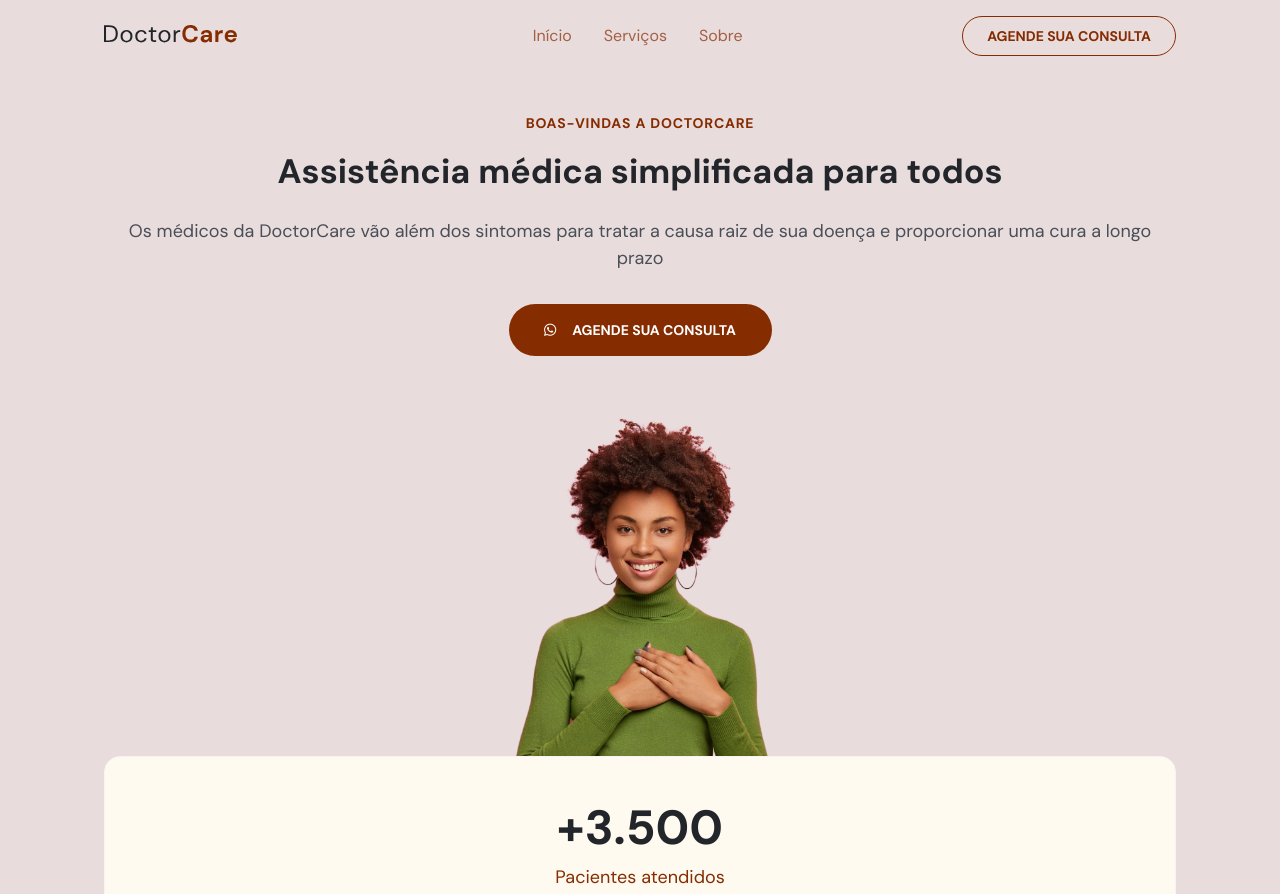
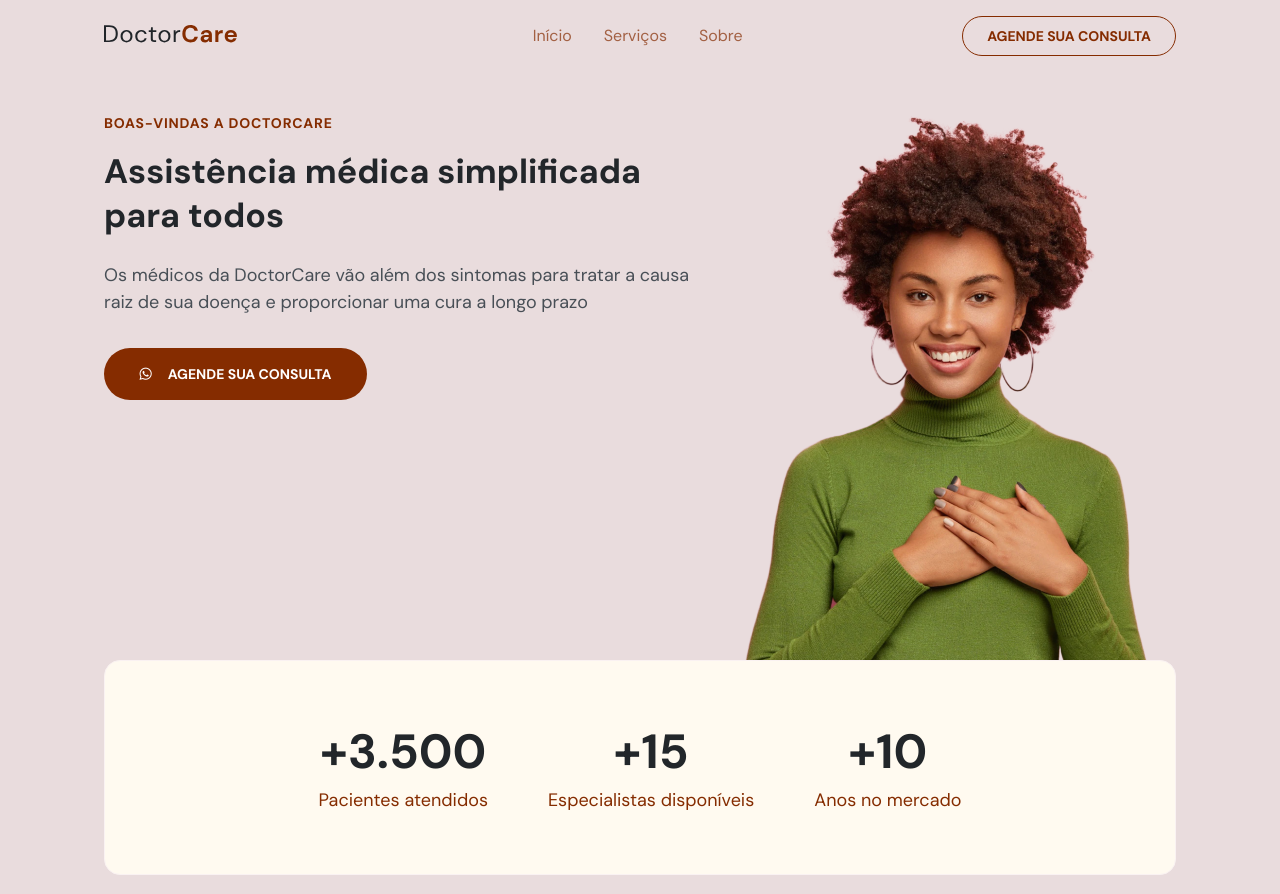
Before and after one commit to JackWyus/NLW, a plain HTML site: page index.html in a window 1280 px wide. Shown: the top 894 px of the page. Drawn offline with nearby package versions, Linux system fonts and the light colour scheme; a web font is replaced by a local one.

Commit message:
Responsividade Desktop

```diff
--- a/css/style.css
+++ b/css/style.css
@@ -561,7 +561,6 @@ footer p{
   .wrapper{
     width:min(112rem, 100%);
     display: grid;
-
   }
   /*<------------------------------->Navigation <------------------------------->*/
 
@@ -697,5 +696,32 @@ footer p{
 
   /*<------------------------------->Home <------------------------------->*/
 
+  #home .wrapper{
+    grid-template-columns: 60.5rem 1fr;
+    grid-template-areas: 'A B' 'C C ';
+  }
 
+  #home .col-a{
+    grid-area: A;
+    text-align: left;
+  }
+
+  #home .col-b{
+    grid-area: B;
+  }
+
+  #home div .stats{
+    grid-area: C;
+    flex-direction: row;
+    padding: 6rem;
+  }
+
+  #home .button{
+    margin: 0;
+  }
+
+  #home img{
+    width: 42rem;
+    height: 54.7rem;
+  }
 }
```
